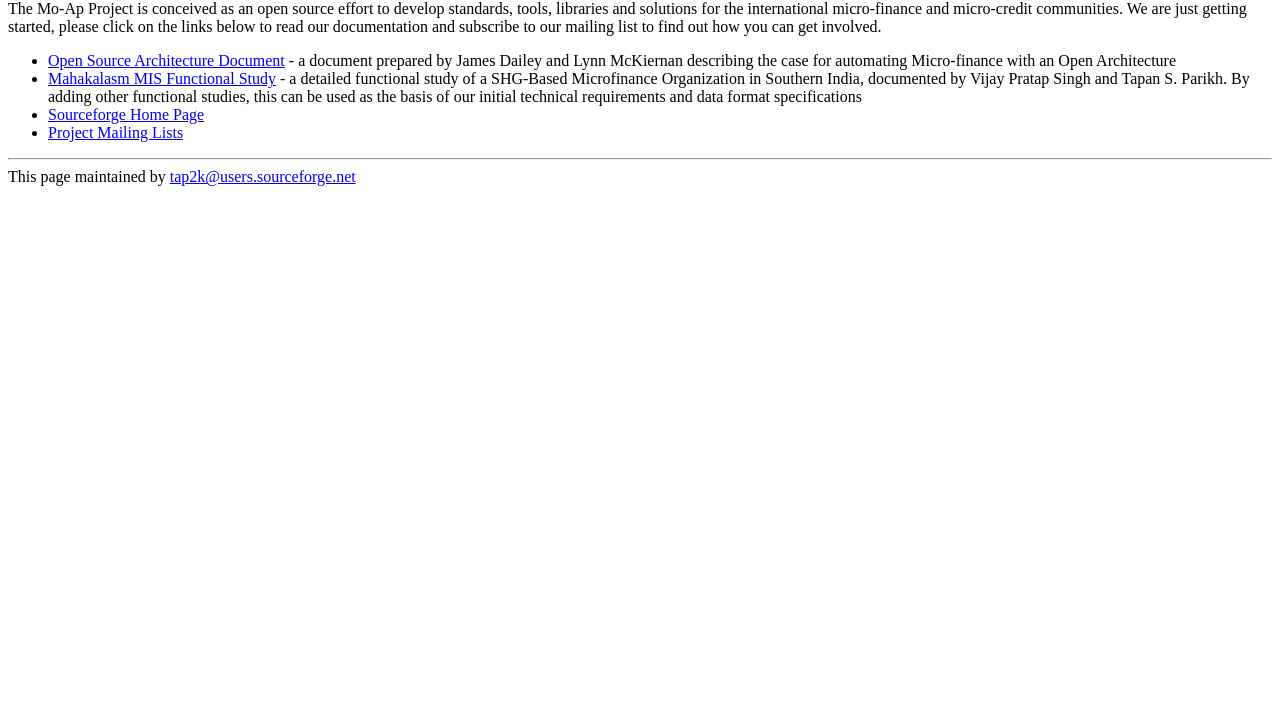
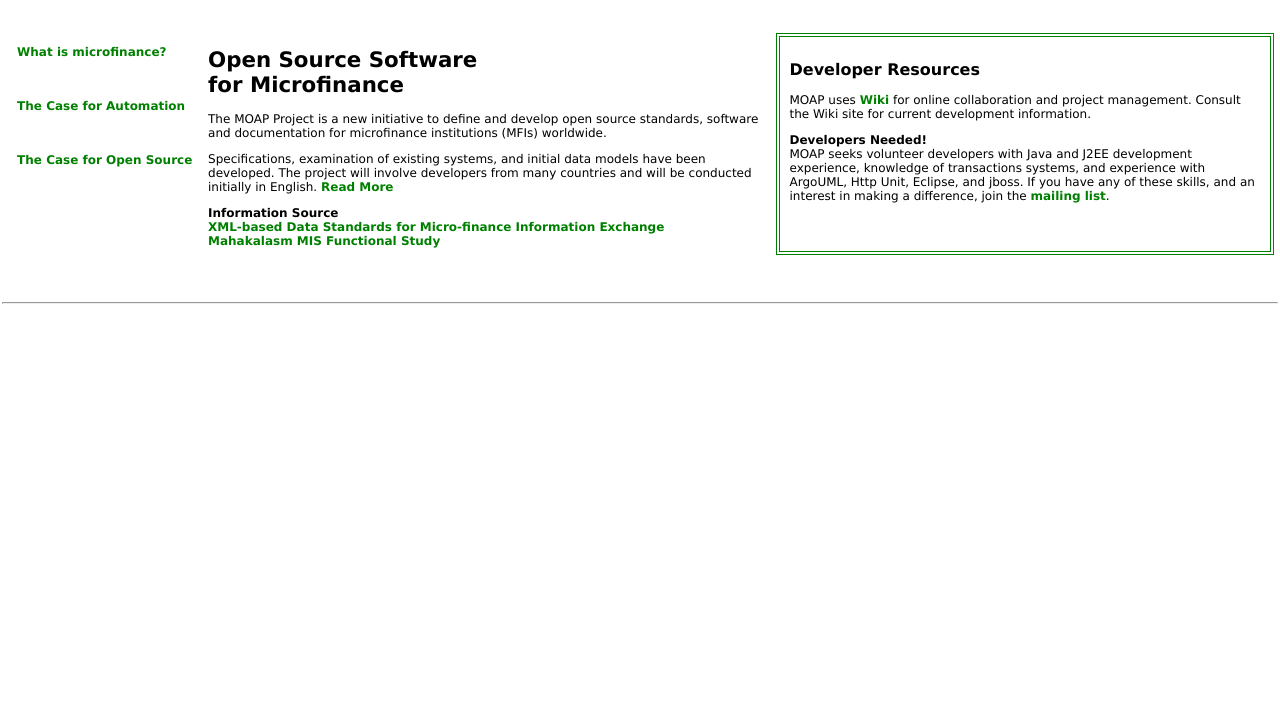
Before and after one commit to meonkeys/moap-web, a plain HTML site: page index.html in a window 1280 px wide. Shown: the part 84-800 px from the top of the page. Drawn offline with Linux system fonts and the light colour scheme.

Commit message:
Jenner's Revision

```diff
--- a/index.html
+++ b/index.html
@@ -1,23 +1,60 @@
-<html>
+<!DOCTYPE html PUBLIC "-//W3C//DTD XHTML 1.0 Transitional//EN" "http://www.w3.org/TR/xhtml1/DTD/xhtml1-transitional.dtd">
+<html xmlns="http://www.w3.org/1999/xhtml" xml:lang="en" lang="en">
 <head>
-<title>Mo-Ap Home Page</title>
+ <title> MOAP: Microfinance Open Architecture Project</title>
+ <meta http-equiv="Content-Type" content="text/html; charset=iso-8859-1" />
+
+<link rel="STYLESHEET" type="text/css" href="new.css">
 </head>
-<body bgcolor="#ffffff">
-<h1>Mo-Ap Home Page</h1>
-<hr>
-<p>
-The Mo-Ap Project is conceived as an open source effort to develop standards, tools, libraries and solutions for the international micro-finance and micro-credit communities.  We are just getting started, please click on the links below to read our documentation and subscribe to our mailing list to find out how you can get involved.
-</p>
-<p>
-<ul>
-<li><a href="http://sourceforge.net/docman/display_doc.php?docid=16384&group_id=58615">Open Source Architecture Document</a> - a document prepared by James Dailey and Lynn McKiernan describing the case for automating Micro-finance with an Open Architecture</li>
-<li><a href="docs/maha-mis.pdf">Mahakalasm MIS Functional Study</a> - a detailed functional study of a SHG-Based Microfinance Organization in Southern India, documented by Vijay Pratap Singh and Tapan S. Parikh.  By adding other functional studies, this can be used as the basis of our initial technical requirements and data format specifications</li>
-<li><a href="http://sourceforge.net/projects/moap/">Sourceforge Home Page</a></li>
-<li><a href="http://sourceforge.net/mail/?group_id=58615">Project Mailing Lists</a>
-</ul>
-<hr>
-<credit>
-This page maintained by <a href="mailto:tap2k@users.sourceforge.net">tap2k@users.sourceforge.net</a>
-</credit>
+
+<body>
+<img src="images/moaplogo.png" width="337" height="70" alt="" border="0">
+<hr />
+<table cellpadding="2" cellspacing="2" border="0" width="100%">
+<tr>
+	<td colspan="4" height="10">&nbsp;</td>
+</tr>
+<tr>
+	<!--next cell: spacer -->
+	<td width="15px" valign="top">&nbsp;</td>
+
+	<!-- next cell: left column-->
+	<td valign="top" width="15%">
+	<p><strong><a href="microfinance.html">What is microfinance?</a></strong><br /><br /><br /></p>
+	<p><strong><a href="docs/moap_general_proposal.doc">The Case for Automation</a></strong><br /><br /><br /></p>
+	<p><strong><a href="http://sourceforge.net/docman/display_doc.php?docid=16384&group_id=58615">The Case for Open Source</a></strong></p>
+	</td>
+
+	<!-- next cell: center column -->
+	<td width="45%" valign="top">
+	<h1>Open Source Software <br />for Microfinance</h1>
+	<p>The MOAP Project is a new initiative to define and develop open source standards, software and documentation for microfinance institutions (MFIs) worldwide.</p>
+
+<p>Specifications, examination of existing systems, and initial data models have been developed. The project will involve developers from many countries and will be conducted initially in English. <a href="docs/moap_general_proposal.doc">Read More</a></p>
+
+<p><strong>Information Source</strong><br />
+<a href="docs/datastandards.pdf">XML-based Data Standards for Micro-finance Information Exchange</a><br />
+<a href="docs/maha-mis.pdf">Mahakalasm MIS Functional Study</a></p>
+</td>
+
+	<!-- next cell: right column-->
+	<td valign="top" width="40%">
+	<table border="1" cellpadding="10" bordercolor="#008000">
+	<tr>
+		<td><h2>Developer Resources</h2>
+	<p>MOAP uses <a href="http://moap.sourceforge.net/cgi-bin/twiki/bin/view/Moap/WebHome">Wiki</a> for online collaboration and project management. Consult the Wiki site for current development information.</p>
+<p><strong>Developers Needed!</strong><br />
+MOAP seeks volunteer developers with Java and J2EE development experience, knowledge of transactions systems, and experience with ArgoUML, Http Unit, Eclipse, and jboss. If you have any of these skills, and an interest in making a difference,  join the <a href="http://lists.sourceforge.net/lists/listinfo/moap-discuss">mailing list</a>.</p>
+<p>&nbsp;</p>
+</td>
+	</tr>
+	</table>
+
+	</td>
+</tr>
+
+</table>
+<p>&nbsp;</p>
+<hr />
 </body>
 </html>
--- /dev/null
+++ b/new.css
@@ -0,0 +1,56 @@
+
+BODY {
+	background : #fff;
+	color: black;
+	margin : 0 2px;
+	padding : 0;
+	font-family: verdana, arial, helvetica, sans-serif;
+}
+
+B, strong {
+   font-weight : bold;
+	}
+
+A:visited {
+	font-weight : bold;
+	text-decoration : none;
+	color : Green;
+}
+
+A:link {
+	font-weight : bold;
+	text-decoration : none;
+	color : Green;
+}
+
+A:hover {
+	color : Green;
+	background-color : #fff;
+	text-decoration : underline;
+}
+
+A:active {
+   font-weight : bold;
+   text-decoration : none;
+	}
+
+p {
+	font-size : 9pt;
+	font-family: verdana, arial, helvetica, sans-serif;
+	:
+}
+
+h1 {
+	font-size : 16pt;
+	font-family: verdana, arial, helvetica, sans-serif;
+}
+
+h2 {
+	font-size : 12pt;
+	font-family: verdana, arial, helvetica, sans-serif;
+}
+
+h3 {
+	font-size : 10pt;
+	font-family: verdana, arial, helvetica, sans-serif;
+}
```
Also changed, not shown: docs/moAp-Spec.html (+2 -44 lines), microfinance.html (added, +50 -0 lines), images/moaplogo.png (added).
